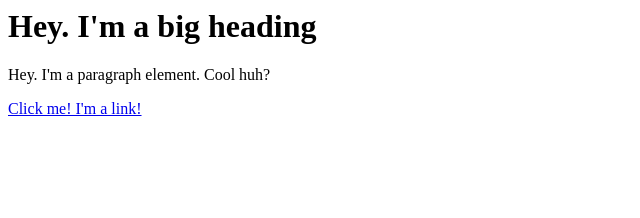
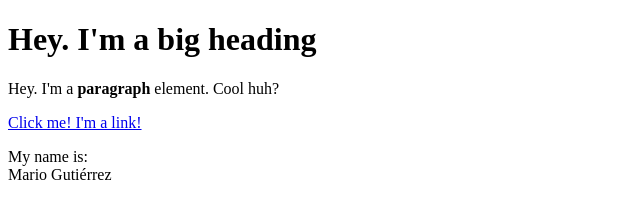
Before and after one commit to mario11gd/cartoon-hero, a plain HTML site: page test.html in a window 1280 px wide. Shown: the whole page, without its empty margins (0-640 px from the left). Drawn offline with Linux system fonts and the light colour scheme.

Commit message:
Added a few more elements

```diff
--- a/test.html
+++ b/test.html
@@ -1,3 +1,13 @@
-<h1>Hey. I'm a big heading</h1>
-<p>Hey. I'm a paragraph element. Cool huh?</p>
-<a href="https://google.com" target="_blank" title="Let's go to google">Click me! I'm a link!</a>
+<!DOCTYPE html>
+<html>
+<head>
+	<title>Test page</title>
+</head>
+<body>
+	<h1>Hey. I'm a big heading</h1>
+	<p>Hey. I'm a <b>paragraph</b> element. Cool huh?</p>
+	<a href="https://google.com" target="_blank" title="Let's go to google">Click me! I'm a link!</a>
+	<p>My name is:<br>
+	Mario Gutiérrez</p>
+</body>
+</html>
```
Also changed, not shown: dog.jpeg (added).
